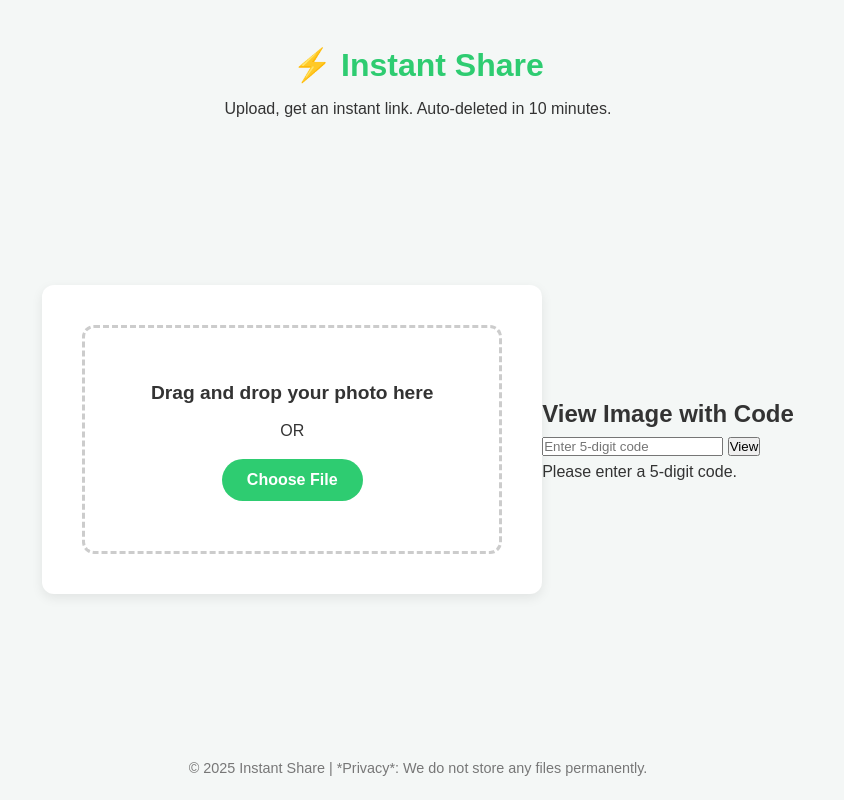
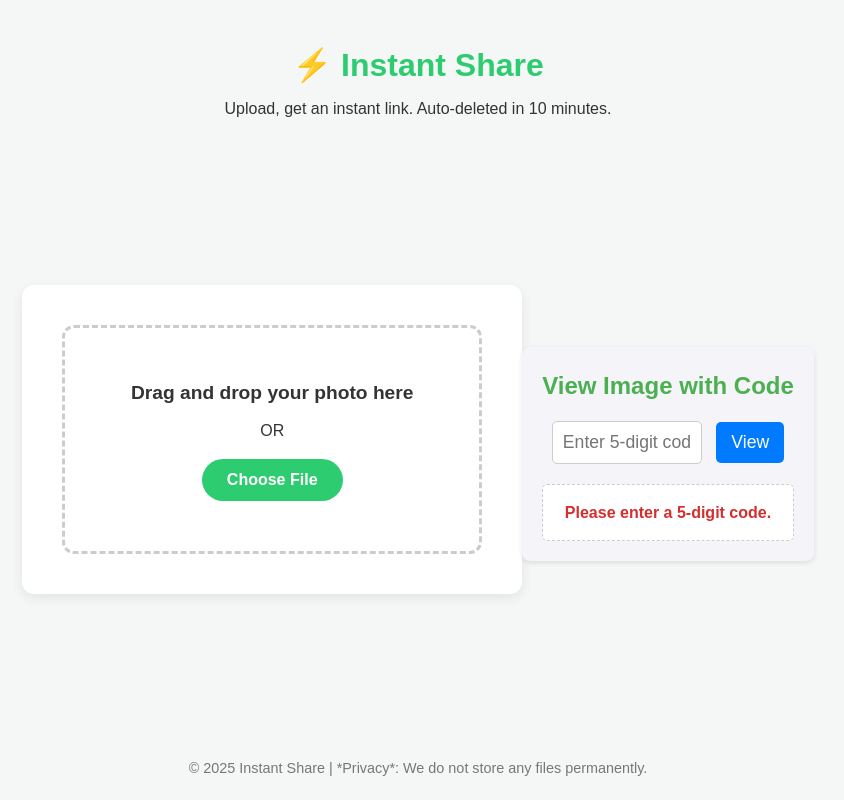
Before and after one commit to PatilSaurav438/Instantshare, a website: page index.html in a window 1280 px wide. Both pictures are taken after a click on the button "View". Shown: the whole page, without its empty margins (222-1066 px from the left). Drawn offline with Linux system fonts and the light colour scheme.

Commit message:
Update style.css

```diff
--- a/style.css
+++ b/style.css
@@ -165,3 +165,84 @@ footer {
 .hidden {
     display: none !important;
 }
+
+/* Code Container Styling */
+.code-container {
+    background-color: #f4f4f9;
+    padding: 20px;
+    border-radius: 8px;
+    margin-top: 30px;
+    box-shadow: 0 2px 5px rgba(0, 0, 0, 0.1);
+    text-align: center;
+}
+
+.code-container h2 {
+    color: #4CAF50;
+    margin-bottom: 15px;
+}
+
+#codeInput {
+    padding: 10px;
+    margin-right: 10px;
+    border: 1px solid #ccc;
+    border-radius: 5px;
+    width: 150px;
+    text-align: center;
+    font-size: 1.1em;
+}
+
+#viewButton {
+    background-color: #007BFF;
+    color: white;
+    padding: 10px 15px;
+    border: none;
+    border-radius: 5px;
+    cursor: pointer;
+    font-size: 1.1em;
+    transition: background-color 0.3s;
+}
+
+#viewButton:hover {
+    background-color: #0056b3;
+}
+
+#codeResult {
+    margin-top: 20px;
+    padding: 15px;
+    border: 1px dashed #ccc;
+    border-radius: 5px;
+    background-color: #fff;
+    word-break: break-all;
+}
+
+#codeResult img {
+    border: 1px solid #eee;
+    border-radius: 5px;
+    max-height: 250px;
+    object-fit: contain;
+}
+
+.code-display {
+    font-size: 2em;
+    font-weight: bold;
+    color: #FF5722;
+    margin: 10px 0;
+    padding: 10px;
+    border: 2px solid #FF5722;
+    display: inline-block;
+    border-radius: 5px;
+}
+
+.expiry-note {
+    font-size: 0.9em;
+    color: #e74c3c;
+    margin-top: 10px;
+}
+.loading-text {
+    color: #555;
+    font-style: italic;
+}
+.error {
+    color: #D32F2F;
+    font-weight: bold;
+    }
```
